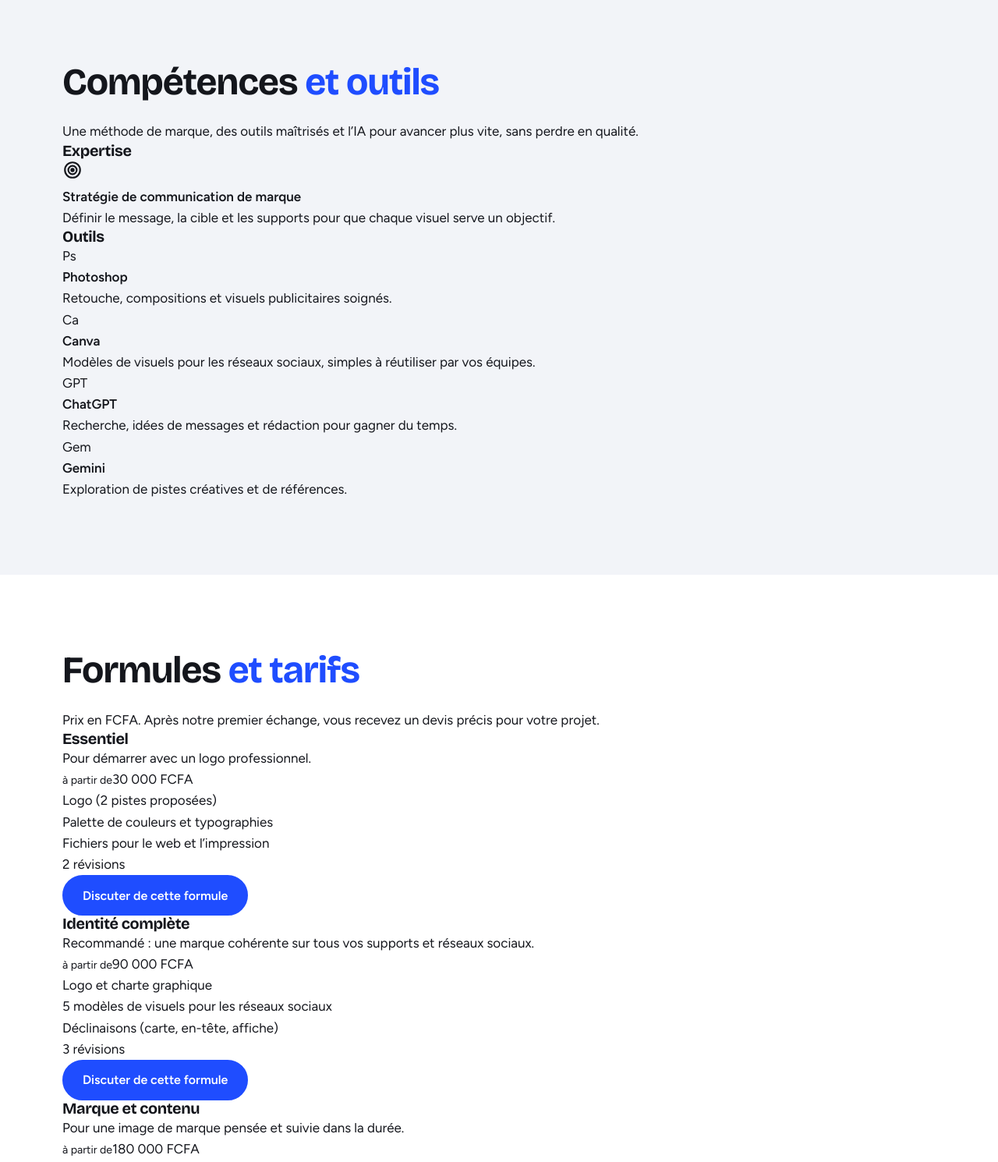
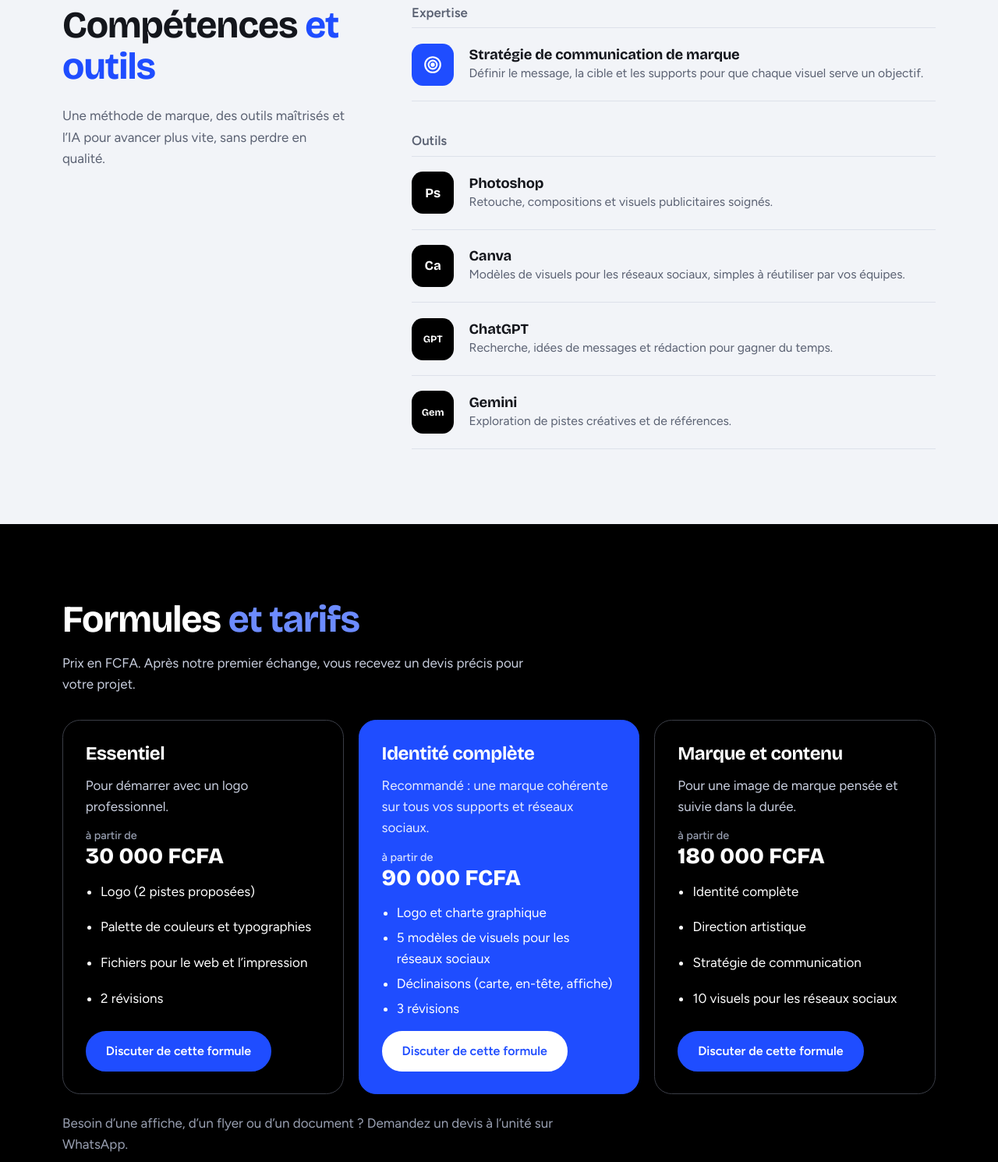
Before and after one commit to abrahamtotin51-eng/portfolio-abraham, a plain HTML site: page index.html in a window 1280 px wide. Shown: the part 3123-4613 px from the top of the page at 78% size. Drawn offline with nearby package versions, Linux system fonts and the light colour scheme; no server answers.

Commit message:
Add styles for steps and pricing sections

```diff
--- a/styles.css
+++ b/styles.css
@@ -169,3 +169,44 @@ blockquote footer{margin-top:.9rem;font-weight:600;color:var(--muted);font-size:
 .hero__photo{-webkit-mask-image:linear-gradient(to bottom,#000 60%,transparent 100%);mask-image:linear-gradient(to bottom,#000 60%,transparent 100%)}
 .about{padding-top:6rem}
 @media (max-width:860px){.about{padding-top:5rem}}
+
+/* processus */
+.section__lead{max-width:56ch;margin:-.5rem 0 2rem}
+.steps{display:grid;grid-template-columns:repeat(auto-fit,minmax(220px,1fr));gap:1.5rem;margin-top:2rem}
+.steps__item{border-top:3px solid var(--blue);padding-top:1.2rem}
+.steps__n{display:block;font:800 2.4rem var(--display);color:var(--blue);line-height:1;margin-bottom:.6rem}
+.steps__item h3{font-size:1.3rem;margin-bottom:.4rem}
+.steps__item p{color:var(--muted)}
+
+/* formules et tarifs */
+.section--dark{background:var(--black);color:#fff}
+.section--dark .section__lead{color:#c9cfdf}
+.section--dark .section__title span{color:#6C8BFF}
+.plans{display:grid;grid-template-columns:repeat(auto-fit,minmax(260px,1fr));gap:1.2rem}
+.plan{display:flex;flex-direction:column;gap:.9rem;padding:1.8rem;border:1px solid #3a3d46;border-radius:1.4rem}
+.plan--main{background:var(--blue);border-color:var(--blue)}
+.plan h3{font-size:1.5rem}
+.plan__for{color:#c9cfdf}
+.plan--main .plan__for{color:#e6ebff}
+.plan__price{font:800 1.8rem var(--display)}
+.plan__price small{display:block;font:500 .9rem var(--body);color:#9aa1b3}
+.plan--main .plan__price small{color:#dbe3ff}
+.plan ul{list-style:disc;padding-left:1.2rem;display:grid;gap:.3rem;flex:1}
+.plan .btn{align-self:flex-start}
+.plan--main .btn{background:#fff;color:var(--blue);border-color:#fff}
+.plan--main .btn:hover{background:#000;color:#fff;border-color:#000}
+.plans__note{margin-top:1.5rem;color:#9aa1b3;max-width:60ch}
+
+/* compétences et outils */
+.skillsx{display:grid;grid-template-columns:minmax(0,.8fr) minmax(0,1.4fr);gap:4rem;align-items:start}
+.skillsx__intro p{color:var(--muted);max-width:34ch}
+.skillsx__group+.skillsx__group{margin-top:2.5rem}
+.skillsx__group h3{font:600 1.05rem var(--body);letter-spacing:0;color:var(--muted);margin-bottom:.6rem}
+.skill{display:flex;align-items:center;gap:1.2rem;padding:1.2rem 0;border-top:1px solid var(--line)}
+.skill:last-child{border-bottom:1px solid var(--line)}
+.skill__badge{flex:none;display:grid;place-items:center;width:3.4rem;height:3.4rem;border-radius:.9rem;background:var(--black);color:#fff;font:700 1.05rem var(--display)}
+.skill__badge--blue{background:var(--blue)}
+.skill__badge--sm{font-size:.8rem}
+.skill h4{font:600 1.15rem var(--display);letter-spacing:-.01em}
+.skill p{color:var(--muted);font-size:.98rem}
+@media (max-width:860px){.skillsx{grid-template-columns:1fr;gap:2rem}}
```
